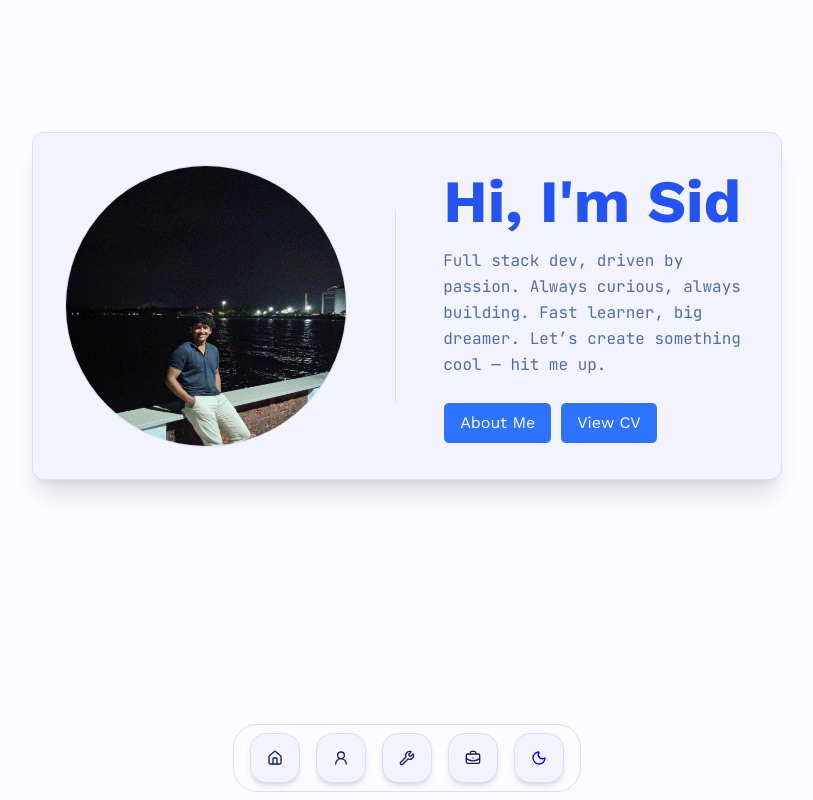
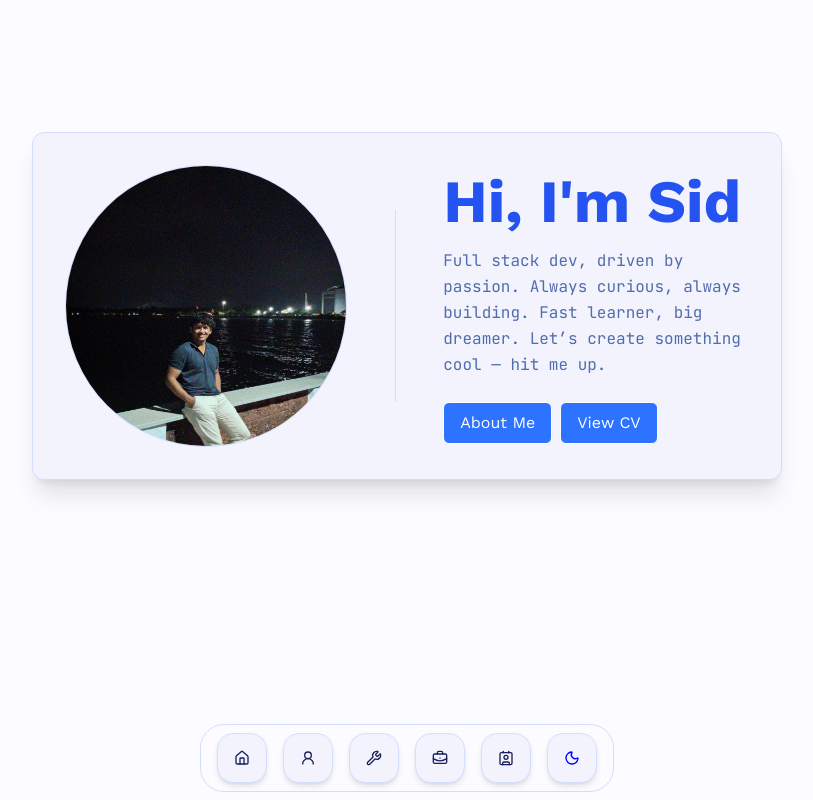
Before and after one commit to SIDDHAARTHAA/portfolio-website, a Next.js app: page /web2 in a window 1280 px wide. Shown: the top 800 px of the page, without its empty margins (233-1046 px from the left). Built offline with nearby package versions, Linux system fonts and the light colour scheme.

Commit message:
dock: contacts

```diff
--- a/app/components/DockBar.tsx
+++ b/app/components/DockBar.tsx
@@ -1,5 +1,5 @@
 "use client"
-import { BriefcaseBusiness, Home, Moon, Sun, UserRound, Wrench } from 'lucide-react';
+import { BriefcaseBusiness, Contact, Home, Moon, Sun, UserRound, Wrench } from 'lucide-react';
 import Dock from '@/reactBits/blocks/Components/Dock/Dock'
 import { useEffect, useState } from 'react';
 
@@ -36,6 +36,7 @@ export default function DockBar() {
         { icon: <UserRound size={16} color={color} />, label: 'About Me', onClick: () => scrollToSection('aboutme') },
         { icon: <Wrench size={16} color={color} />, label: 'My Developer Tools', onClick: () => scrollToSection('tools') },
         { icon: <BriefcaseBusiness size={16} color={color} />, label: 'Projects', onClick: () => scrollToSection('projects') },
+        { icon: <Contact size={16} color={color} />, label: 'Contact Me!', onClick: () => scrollToSection('contact') },
         {
             icon: theme === "light" ? <Moon size={16} color='blue' /> : <Sun size={16} color='orange' />,
             label: 'Toggle theme',
```
